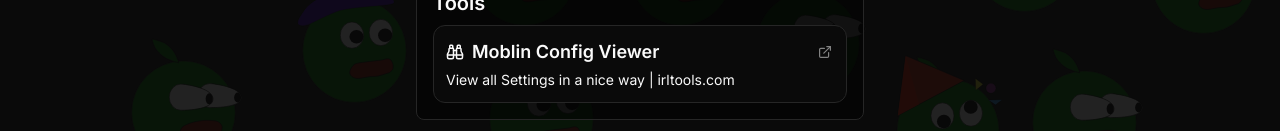
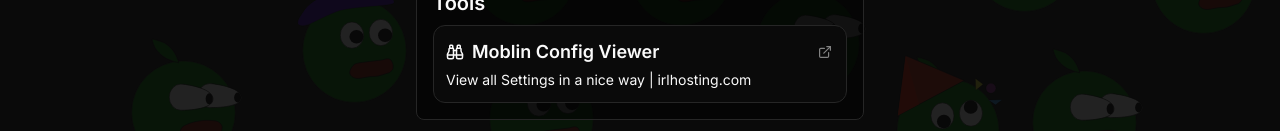
Before and after one commit to Naginreed2/moblin-redirect, a Next.js app: page / in a window 1280 px wide. Shown: the part 608-739 px from the top of the page. Built offline with nearby package versions, Linux system fonts and the light colour scheme.

Commit message:
changed redirect cfg

```diff
--- a/lib/data.ts
+++ b/lib/data.ts
@@ -71,7 +71,7 @@
     id: "moblin-cfg-vwr",
     title: "Moblin Config Viewer",
     url: "https://irlhosting.com/moblin/",
-    description: "View all Settings in a nice way | irltools.com",
+    description: "View all Settings in a nice way | irlhosting.com",
     icon: "Binoculars",
     type: "tools",
   }
--- a/middleware.ts
+++ b/middleware.ts
@@ -6,6 +6,7 @@
 
   const redirects: Record<string, string> = {
     app: 'https://apps.apple.com/app/id6466745933',
+    cfg: 'https://irlhosting.com/moblin/',
     discord: 'https://discord.gg/nt3UwHqbMM',
     dc: 'https://discord.gg/nt3UwHqbMM',
     docs: 'https://docs.moblin.top/en',
```
